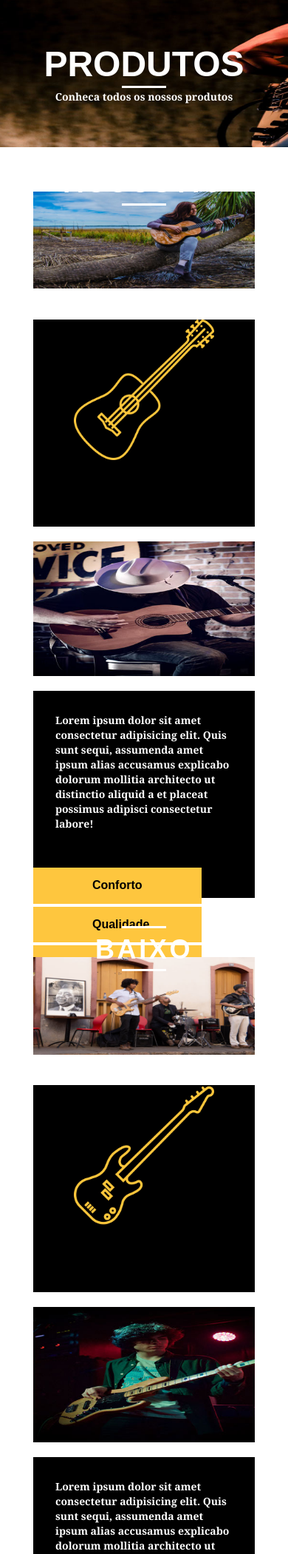
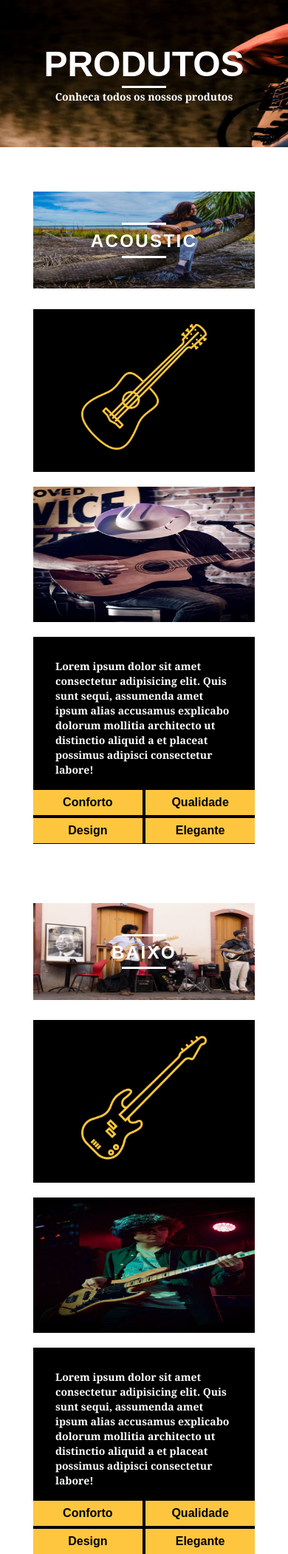
Before and after one commit to Van3zs/guitar-craft-fictional-site, a PHP site: page /produtos.html in a window 390 px wide. Shown: the part 254-2355 px from the top of the page at 74% size. Run offline with PHP 8.4, Linux system fonts and the light colour scheme; some libraries are stand-ins or nearby versions.

Commit message:
produtos-responsivo

```diff
--- a/css/produtos.css
+++ b/css/produtos.css
@@ -38,6 +38,7 @@
 .produto-icone {
     background-color: var(--black);
     height: 280px;
+
 }
 
 .produto-icone img {
@@ -66,6 +67,7 @@
     background-color: var(--yellow);
     display: inline-block;
     width: 227.7px;
+    text-align: center;
     padding: 15px 80px;
     margin-top: 4px;
     font-weight: bold;
--- a/css/responsive.css
+++ b/css/responsive.css
@@ -17,6 +17,26 @@
         font-size: 30px;
         padding: 3px;
 
+    }
+
+                                        /*PRODUTOS*/
+    .produto-icone {
+        height: 222px;
+        width: 210px;
+    }
+    .produto-icone img {
+        width: 160px;
+    }
+    .produto-foto02 img {
+        height: 280px;
+    }
+    .produto-info ul li {
+        background-color: var(--yellow);
+        display: inline-block;
+        width: 179.7px;
+        padding: 10px 0;
+        margin-top: 4px;
+        font-weight: bold;
     }
 
 }
@@ -87,16 +107,19 @@
         padding:10px 0 40px;
     }
 
-                                                                    /*SOBRE */
+                                                     /*SOBRE */
 
   /*- visao*/
 
   .missao {
     padding-right: 0px;
     }
+
     .sobre-imagem img {
         display: none;
     }
+
+    /*qualidade*/
 
     .qualidade-sobre {
         background-color: black;
@@ -116,4 +139,39 @@
         background-color: white;
     }
 
+                                    /*PRODUTOS*/
+
+    .produto-item h2 {
+        font-size: 24px;
+        top: -95px;
+        text-align: center;
+        margin-bottom: -56px;
+
+    }
+
+    .produto-icone {
+        height: 220px;
+
+    }
+
+    .produto-icone img {
+        width: 170px;
+        padding-top: 20px;
+    }
+
+    .produto-info ul {
+        position: relative;
+        top: -17px;
+
+    }
+
+    .produto-info ul li {
+        background-color: var(--yellow);
+        display: inline-block;
+        width: 147.78px;
+        padding: 8px 0;
+        margin-top: 4px;
+        font-weight: bold;
+    }
+
 }
--- a/produtos.html
+++ b/produtos.html
@@ -47,7 +47,7 @@
             <h2>Acoustic</h2>
         </div>
         <div class="grid-5 produto-icone"><img src="img/acoustic-guitar.png" alt=""></div>
-        <div class="grid-8"><img src="img/violao-produto2.jpg" alt=""></div>
+        <div class="grid-8 produto-foto02"><img src="img/violao-produto2.jpg" alt=""></div>
 
         <div class="grid-8 produto-info">
             <p>Lorem ipsum dolor sit amet consectetur adipisicing elit. Quis sunt sequi, assumenda amet ipsum alias accusamus explicabo dolorum mollitia architecto ut distinctio aliquid a et placeat possimus adipisci consectetur labore!</p>
@@ -66,7 +66,7 @@
             <h2>Baixo </h2>
         </div>
         <div class="grid-5 produto-icone"><img src="img/bass-guitar.png" alt=""></div>
-        <div class="grid-8"><img src="img/bass-produto2.jpg" alt=""></div>
+        <div class="grid-8 produto-foto02"><img src="img/bass-produto2.jpg" alt=""></div>
 
         <div class="grid-8 produto-info">
             <p>Lorem ipsum dolor sit amet consectetur adipisicing elit. Quis sunt sequi, assumenda amet ipsum alias accusamus explicabo dolorum mollitia architecto ut distinctio aliquid a et placeat possimus adipisci consectetur labore!</p>
@@ -85,7 +85,7 @@
             <h2>Eletric </h2>
         </div>
         <div class="grid-5 produto-icone"><img src="img/electric-guitar (1).png" alt=""></div>
-        <div class="grid-8"><img src="img/guitarra-produto2.jpg" alt=""></div>
+        <div class="grid-8 produto-foto02"><img src="img/guitarra-produto2.jpg" alt=""></div>
 
         <div class="grid-8 produto-info">
             <p>Lorem ipsum dolor sit amet consectetur adipisicing elit. Quis sunt sequi, assumenda amet ipsum alias accusamus explicabo dolorum mollitia architecto ut distinctio aliquid a et placeat possimus adipisci consectetur labore!</p>
```
